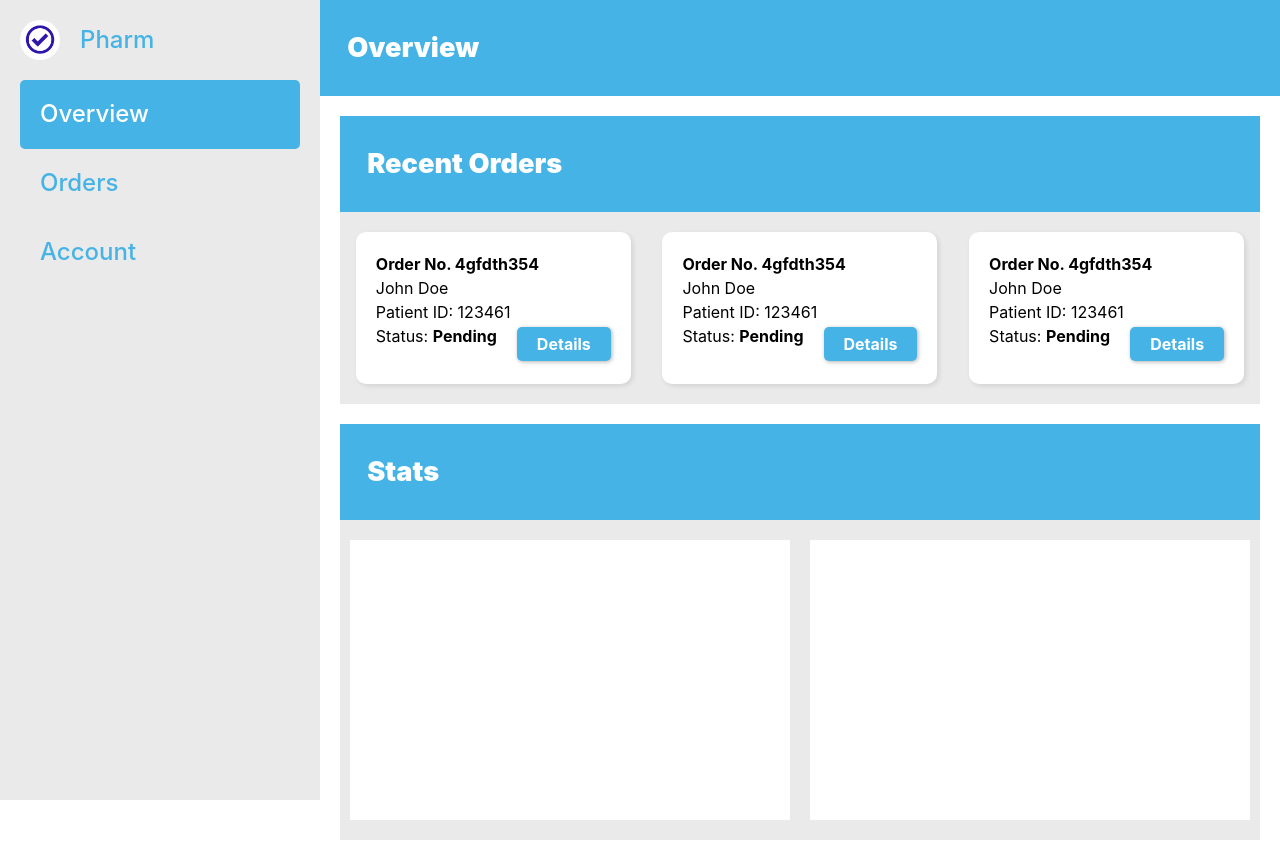
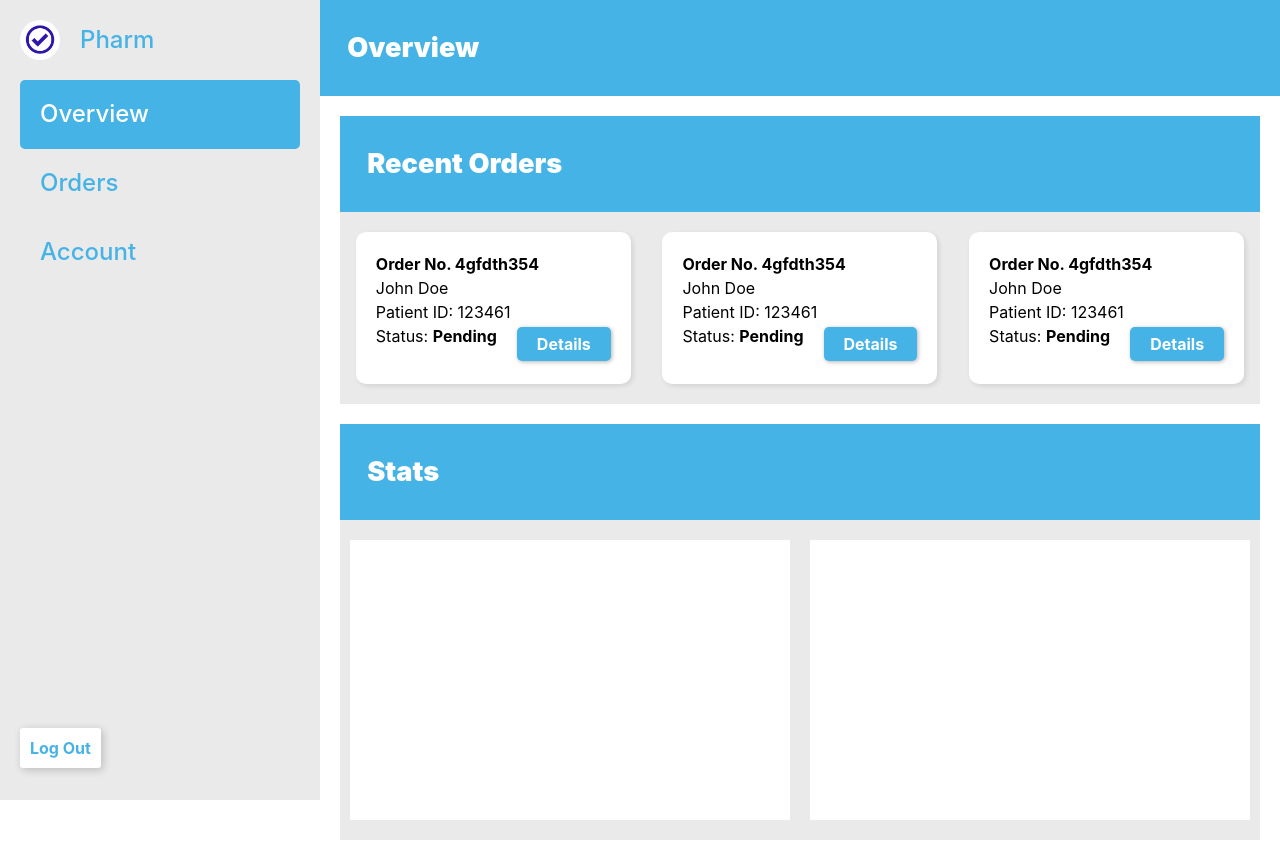
Before and after one commit to Kamikaze49/react_template, a React (Create React App) app: page / in a window 1280 px wide. Built offline with nearby package versions, Linux system fonts and the light colour scheme; no server answers; the database is empty.

Commit message:
Added logout

```diff
--- a/src/components/SideBar.js
+++ b/src/components/SideBar.js
@@ -1,6 +1,8 @@
-import React, {useState, Fragment} from 'react';
-import {NavLink} from 'react-router-dom';
+import React, {useState, Fragment, useContext} from 'react';
+import {NavLink, useHistory} from 'react-router-dom';
 import logo from "../images/CheckMark.png";
+import {auth} from "./../firebase";
+import UserContext from "./../contexts/UserContext";
 
 
 const activeStyle = {
@@ -16,10 +18,20 @@ const navStyle = {
 }
 
 export default function SideBar(){
+  const [user, setUser] = useContext(UserContext)
+  const history = useHistory()
+
   const [show, setShow] = useState(false);
   const toggle = () => {
     setShow(show => !show);
   };
+
+  const logOut = () =>{
+    auth.signOut().then(()=>{
+        setUser({})
+        history.push("/SignIn")
+    })
+}
 
   return (
     <Fragment>
@@ -58,6 +70,7 @@ export default function SideBar(){
                 <div><h2>Account</h2></div>
             </NavLink>
         </nav>
+        <button className="Logout" onClick={()=>logOut()}>Log Out</button>
       </div>
     </Fragment>
   );
```
